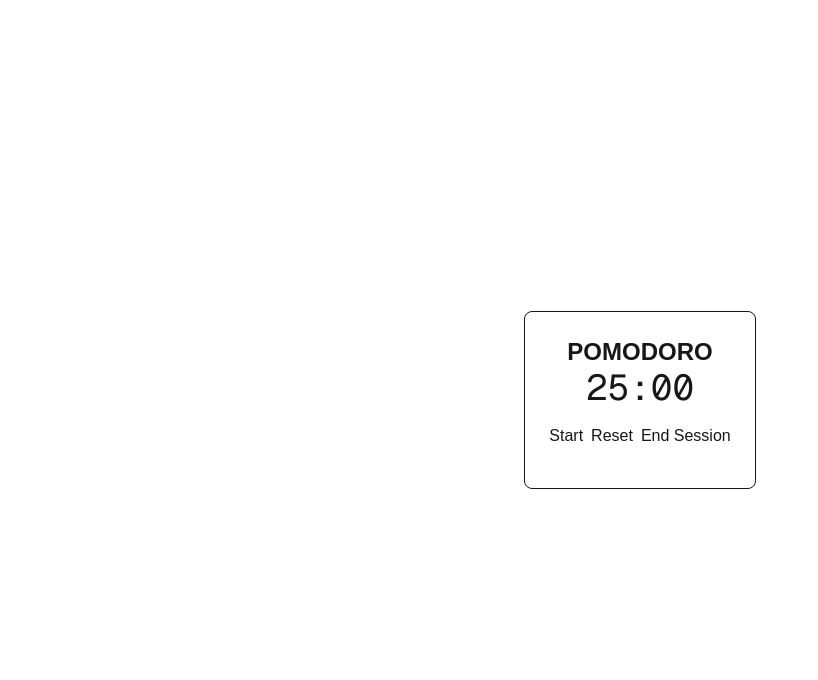
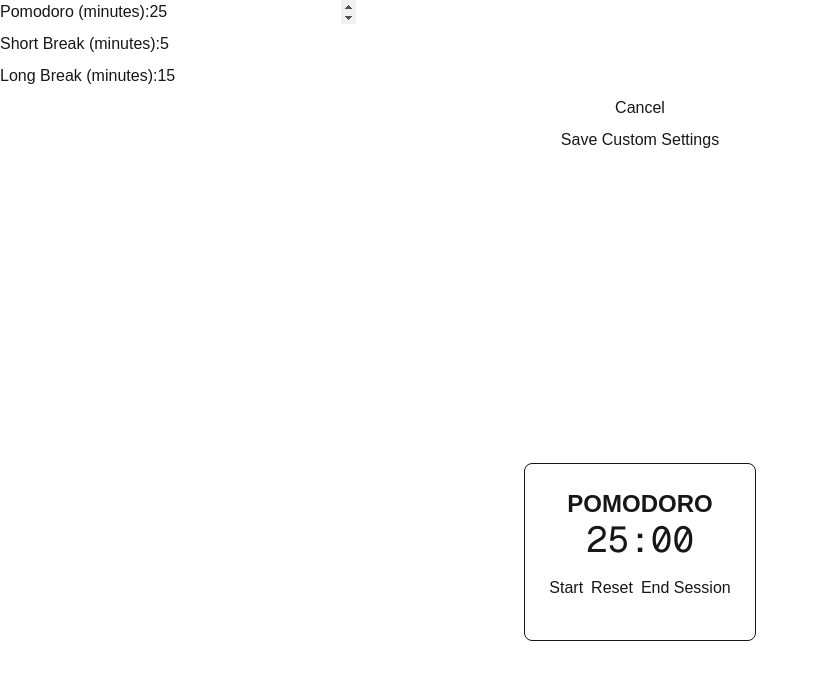
Before and after one commit to sadiqram/Timati, a Next.js app in the folder timati/: page / in a window 1280 px wide. Shown: the top 680 px of the page, without its empty margins (0-818 px from the left). Built offline with nearby package versions, Linux system fonts and the light colour scheme.

Commit message:
implement custom timer settings

```diff
--- a/timati/src/components/Timer.tsx
+++ b/timati/src/components/Timer.tsx
@@ -4,13 +4,13 @@ import { time } from "console";
 import { useState, useEffect} from "react";
 import Button from "./Button";
 import Magnetic from "./Magnetic";
-type SessionType = "pomodoro" | "shortBreak" | "longBreak" | "custom";
+type SessionType = "pomodoro" | "shortBreak" | "longBreak" | "customPomodoro";
 
 interface TimerSettings{
     pomodoro: number;
     shortBreak: number;
     longBreak: number;
-    custom: number;
+    customPomodoro: number;
     cycles: number;
     isRunning: boolean;
     isPaused: boolean;
@@ -24,18 +24,32 @@ export default function Timer() {
   const [isPaused, setIsPaused] = useState(false);
   const [isFinished, setIsFinished] = useState(false);
   const [completedSessions, setCompletedSessions] = useState(0);
-  const [cycles, setCycles] = useState(0);
-  const [isCustomTime, setIsCustomTime] = useState(false);
+//   const [cycles, setCycles] = useState(0);
+
+  // Customize Pomodoro Settings
+  const [isCustomPomodoro, setIsCustomPomodoro] = useState(false)
+  const [customPomodoro,setCustomPomodoro] = useState(25)
+  const [customShortBreak, setCustomShortBreak] = useState(5);
+  const [customLongBreak, setCustomLongBreak] = useState(15);
+
+
+
+//   Custom Timer Settings
+//   const [isCustomTimer, setIsCustomTimer] = useState(false);
+//   const [customTimer,setCustomTimer] = useState(25)
+//   const [customCycles, setCustomCycles] = useState(4);
+
 
  const settings : TimerSettings = {
     pomodoro: 25*60,
     shortBreak: 5*60,
     longBreak: 15*60,
-    custom: 0,
+    customPomodoro: 0,
     cycles: 4,
     isRunning: false,
     isPaused: false,
     isFinished: false,
+
  }
  useEffect(() => {
     let timer: NodeJS.Timeout;
@@ -70,10 +84,27 @@ export default function Timer() {
     setIsFinished(false);
 
     // Reset to correct seesion length when starting afresh
-    if (sessionType === "custom") {
-        setTimeleft(settings.custom);
-    } else {
-        setTimeleft(settings[sessionType]);
+    // if (sessionType === "custom") {
+    //     setTimeleft(settings.custom);
+    // } else {
+    //     setTimeleft(settings[sessionType]);
+    // }
+
+    // Dynamically compute durations from state, instead of mutating settings
+    if(isCustomPomodoro){
+        if(sessionType === "pomodoro" || sessionType === "customPomodoro"){
+            setTimeleft(customPomodoro * 60)
+
+        }
+        else if (sessionType === "shortBreak"){
+            setTimeleft(customShortBreak * 60)
+        }
+        else if(sessionType === "longBreak"){
+            setTimeleft(customLongBreak * 60)
+        }
+    }
+    else {
+        setTimeleft(settings[sessionType])
     }
 
  }
@@ -109,32 +140,74 @@ export default function Timer() {
  }
 
  const switchSession = () => {
-    if (sessionType === "pomodoro"){
+    if (sessionType === "pomodoro" || sessionType === "customPomodoro"){
         // finished a focus session
         setCompletedSessions((prev)=> prev + 1)
         // Only after every 4 Pomodoros, take a long break, else take short break
         if ((completedSessions + 1) % 4 === 0) {
             setSessionType("longBreak")
-            setTimeleft(settings.longBreak)
+            setTimeleft(isCustomPomodoro? customLongBreak * 60 : settings.longBreak)
         }
         else {
             setSessionType("shortBreak")
-            setTimeleft(settings.shortBreak)
+            setTimeleft(isCustomPomodoro? customShortBreak* 60 : settings.shortBreak)
         }
     }
-    else if (sessionType === "shortBreak" || sessionType === "longBreak"){
-        setSessionType("pomodoro")
-        setTimeleft(settings.pomodoro)
+    else {
+        setSessionType(isCustomPomodoro? "customPomodoro" : "pomodoro")
+        setTimeleft(isCustomPomodoro ? customPomodoro * 60 : settings.pomodoro)
     }
+
+
+
     //Reset state
     setIsFinished(false)
     setIsPaused(false)
-    setIsRunning(false)
+    setIsRunning(true) // auto-start next session
+
+ }
+ const handleCustomSubmit = (e: React.FormEvent) => {
+    e.preventDefault();
+
+    // update settings
+    settings.pomodoro = customPomodoro * 60;
+    settings.shortBreak = customShortBreak * 60;
+    settings.longBreak = customLongBreak * 60;
+
+    // set session type
+    setSessionType("customPomodoro");
+    setTimeleft(settings.pomodoro);
+    setIsCustomPomodoro(true)
 
  }
 
   return (
+
+
   <div>
+    <form onSubmit={handleCustomSubmit} className="flex flex-col gap-2">
+  <label>
+    Pomodoro (minutes):
+    <input type="number" min="1" value={customPomodoro} onChange={(e) => setCustomPomodoro(Number(e.target.value))}/>
+  </label>
+
+  <label>
+    Short Break (minutes):
+    <input type="number" min="1" value={customShortBreak} onChange={(e) => setCustomShortBreak(Number(e.target.value))}/>
+  </label>
+
+  <label>
+    Long Break (minutes):
+    <input type="number" min="1" value={customLongBreak} onChange={(e) => setCustomLongBreak(Number(e.target.value))}/>
+  </label>
+
+  {/* <label>
+    Cycles before Long Break:
+    <input type="number" min="1" value={customCycles} onChange={(e) => setCustomCycles(Number(e.target.value))}/>
+  </label> */}
+<button type="submit">Cancel</button>
+  <button type="submit">Save Custom Settings</button>
+</form>
     <div className= " flex flex-col items-center justify-center h-screen">
         <div className="border p-6 rounded-lg text-center ">
             {/* Title */}
```
Also changed, not shown: timati/src/app/page.tsx (+0 -17 lines).
